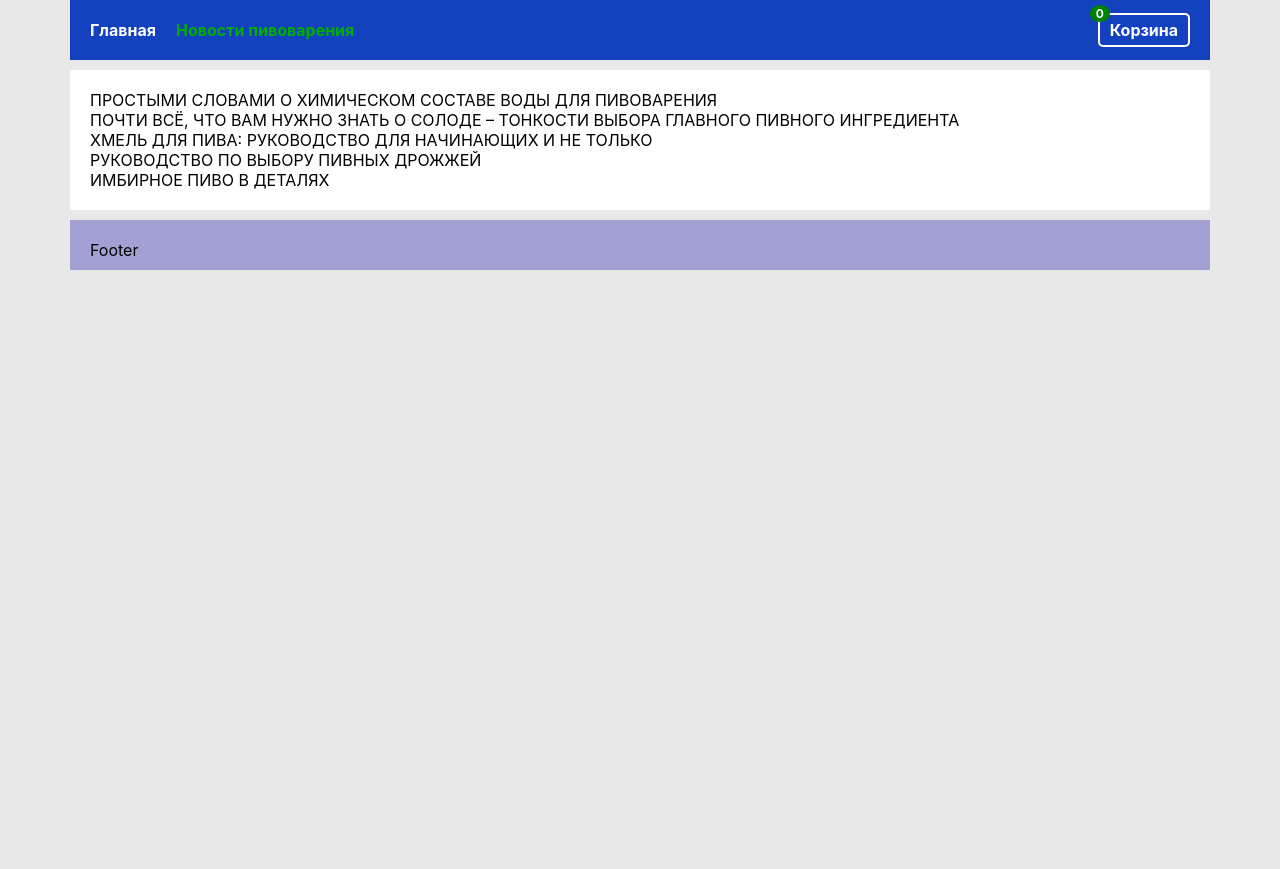
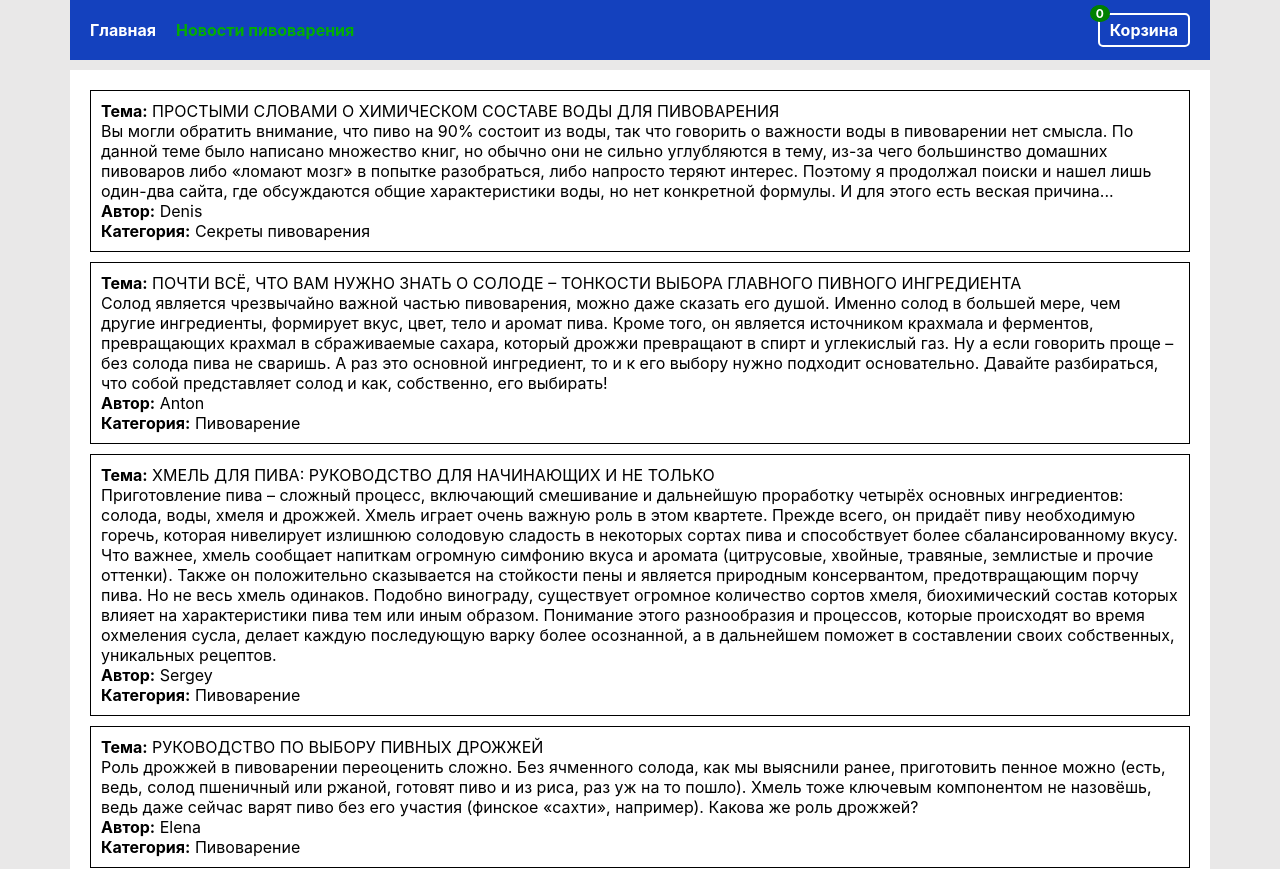
Before and after one commit to wilderedin5/beer-magazine-page, a React (Create React App) app: page /news in a window 1280 px wide. Shown: the top 869 px of the page. Before the commit the page ends 800 px from the top, so only its background shows below. Built offline with nearby package versions, Linux system fonts and the light colour scheme.

Commit message:
small style news

```diff
--- a/src/Components/News/OneNews/OneNews.jsx
+++ b/src/Components/News/OneNews/OneNews.jsx
@@ -1,11 +1,13 @@
 import React from 'react';
+import style from './OneNews.module.scss';
 
 const OneNews = (props) => {
     return (
-        <div>
-            {
-                props.theme
-            }
+        <div className={style.newsItem}>
+            <div><b>Тема:</b> {props.theme}</div>
+            <div>{props.newsText}</div>
+            <div><b>Автор:</b> {props.authorName}</div>
+            <div><b>Категория:</b> {props.category}</div>
         </div>
     )
 }
--- /dev/null
+++ b/src/Components/News/OneNews/OneNews.module.scss
@@ -0,0 +1,5 @@
+.newsItem{
+    border: 1px solid #000;
+    padding: 10px;
+    margin-bottom: 10px;
+}
```
